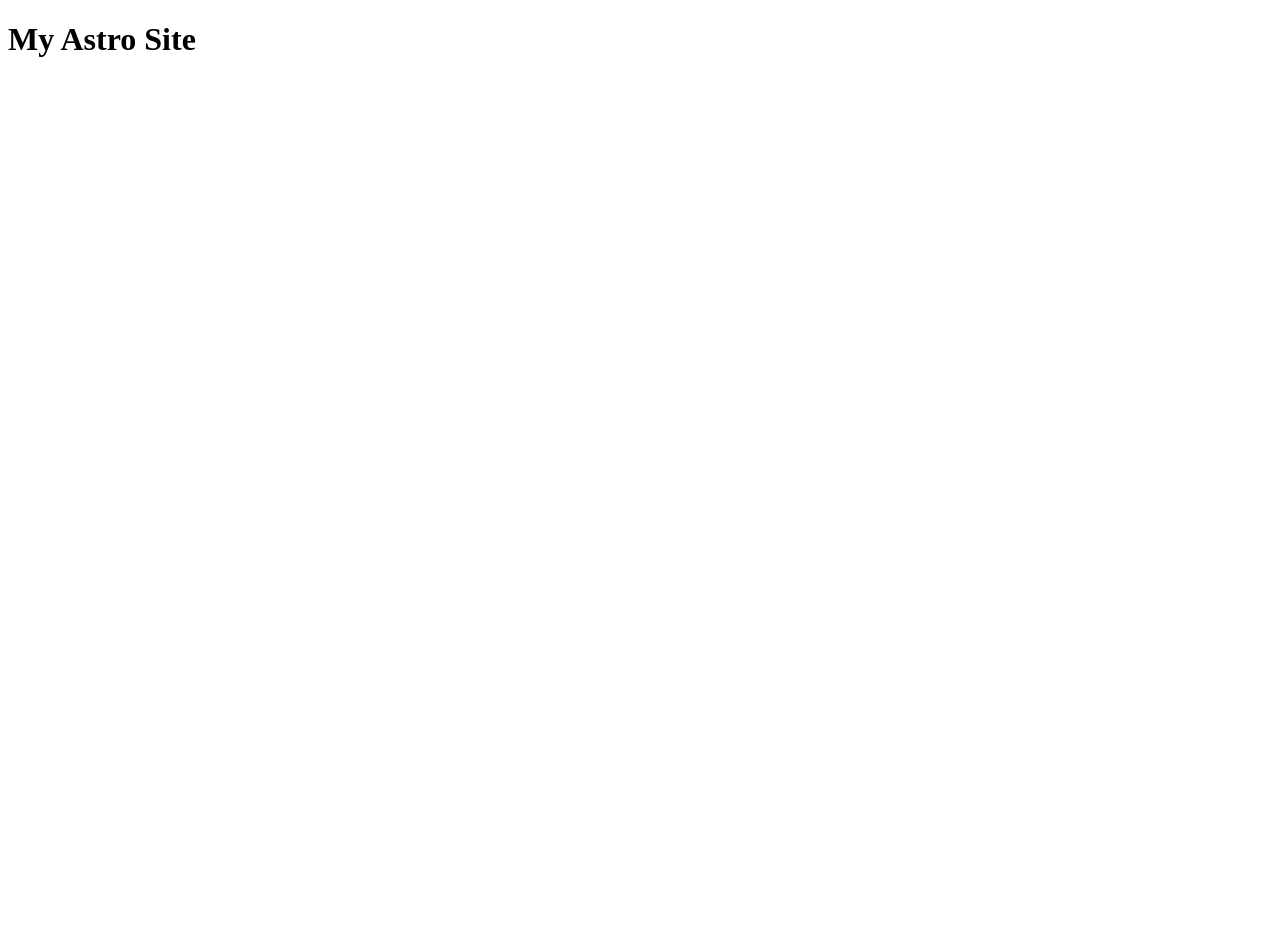
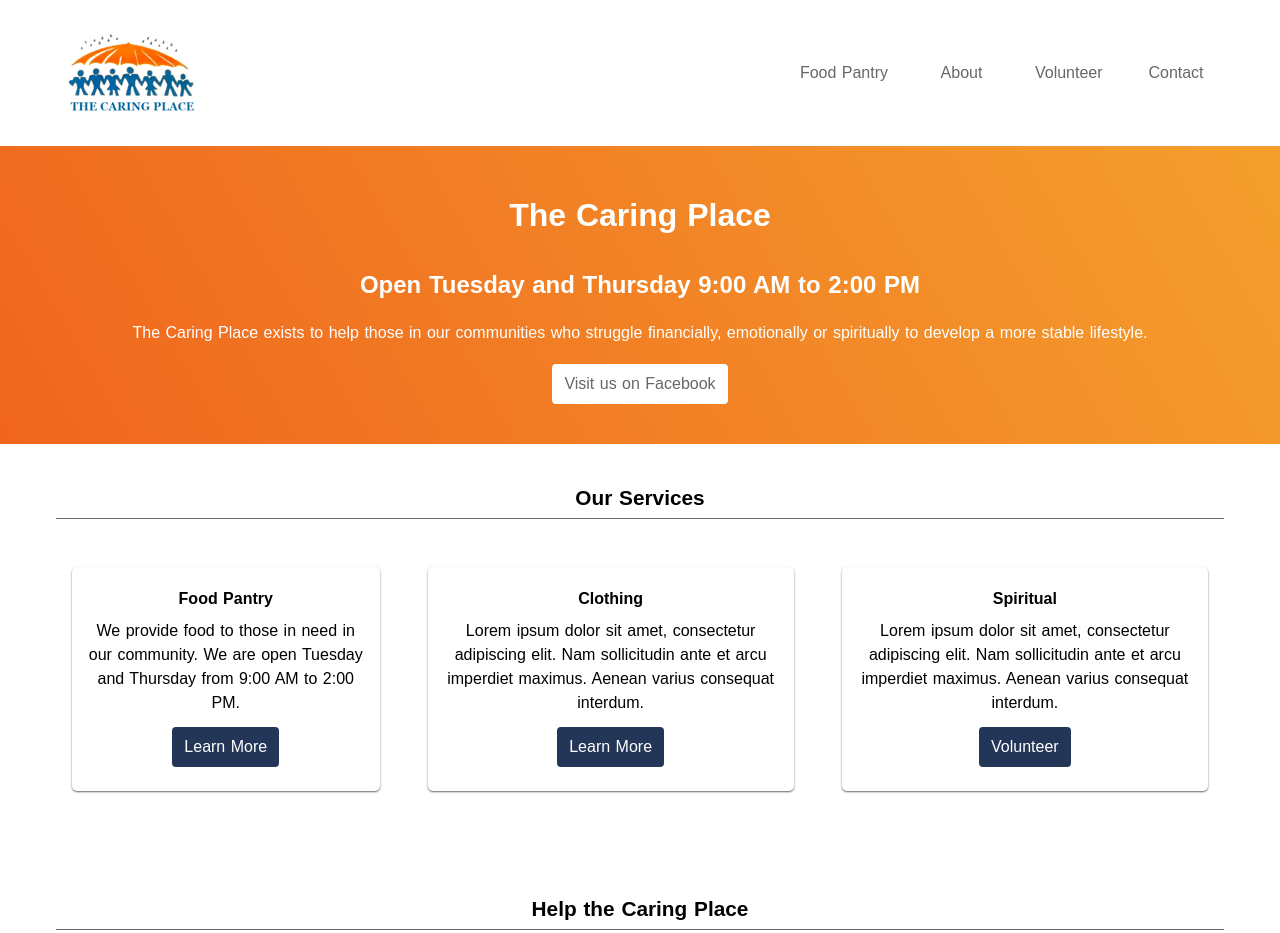
Before and after one commit to klcodanr/thecaringplace-info, an Astro site: page / in a window 1280 px wide. Shown: the top 933 px of the page. Before the commit the page ends 800 px from the top, so only its background shows below. Built offline with nearby package versions, Linux system fonts and the light colour scheme; Astro itself is replaced by a stand-in of ours.

Commit message:
Adding initial content

```diff
--- /dev/null
+++ b/src/components/Button.astro
@@ -0,0 +1,33 @@
+---
+const { link, variant } = Astro.props;
+const clazz = `button button-${variant}`;
+---
+
+<a href={link} class={clazz}>
+  <slot />
+</a>
+<style>
+  a {
+    text-decoration: none;
+    padding: 0.5em 0.75em;
+    border-radius: 4px;
+    display: inline-block;
+    min-width: 5em;
+    text-align: center;
+    margin: 0.5em;
+  }
+
+  .button-white {
+    color: var(--grey);
+    background-color: var(--text-over-color);
+  }
+
+  .button-blue {
+    color: var(--text-over-color);
+    background-color: var(--blue);
+  }
+
+  .button:hover {
+    filter:brightness(85%);
+  }
+</style>
--- /dev/null
+++ b/src/components/Card.astro
@@ -0,0 +1,21 @@
+---
+
+---
+
+<div class="card">
+  <slot />
+</div>
+
+<style>
+  .card {
+    padding: 1em;
+    margin: 1em;
+    border-radius: 5px;
+    box-shadow: 0 1px 2px 0 var(--grey);
+    display: flex;
+    flex-direction: column;
+    align-items: center;
+    gap: 0.1em;
+    text-align: center;
+  }
+</style>
--- /dev/null
+++ b/src/components/Column.astro
@@ -0,0 +1,12 @@
+---
+const { grow } = Astro.props;
+---
+
+<div class="column">
+  <slot />
+</div>
+<style define:vars={{ grow }}>
+  .column {
+    flex: var(--grow);
+  }
+</style>
--- /dev/null
+++ b/src/components/Columns.astro
@@ -0,0 +1,7 @@
+---
+
+---
+
+<div class="columns">
+  <slot />
+</div>
--- /dev/null
+++ b/src/components/Footer.astro
@@ -0,0 +1,23 @@
+---
+import { Image } from "astro:assets";
+import logo from "../images/logo.png";
+---
+
+<footer>
+  <aside>
+    <Image src={logo} alt="The Caring Place" />
+    <p>&copy; 2024 The Caring Place</p>
+  </aside>
+</footer>
+<style>
+  footer {
+    background-color: var(--blue);
+    color: var(--text-over-color);
+    margin-top: 2em;
+    padding: 2em 0;
+    margin-top: auto;
+  }
+  p {
+    text-align: center;
+  }
+</style>
--- /dev/null
+++ b/src/components/Header.astro
@@ -0,0 +1,50 @@
+---
+import Button from "./Button.astro";
+import { Image } from "astro:assets";
+import logo from "../images/logo.png";
+---
+
+<header>
+  <aside>
+    <div class="header-content">
+      <div class="header-logo">
+        <a href="/">
+          <Image src={logo} alt="The Caring Place" loading="eager" />
+        </a>
+      </div>
+      <nav>
+        <Button link="/pantry" variant="white">Food Pantry</Button>
+        <Button link="/about" variant="white">About</Button>
+        <Button link="/volunteer" variant="white">Volunteer</Button>
+        <Button link="/contact" variant="white">Contact</Button>
+      </nav>
+    </div>
+  </aside>
+</header>
+<style>
+  header {
+    padding: 20px 0;
+    box-shadow: 0 2px 2px 0 var(--grey);
+  }
+
+  .header-content {
+    display: flex;
+    flex-direction: row;
+    justify-content: space-between;
+    align-items: center;
+  }
+
+  nav a,
+  nav a:hover,
+  nav a:visited {
+    color: #333;
+    text-decoration: none;
+    padding: 1em;
+    border-radius: 4px;
+    display: inline-block;
+  }
+
+  nav a:hover {
+    background-color: #f5f5f5;
+  }
+</style>
--- /dev/null
+++ b/src/components/Hero.astro
@@ -0,0 +1,29 @@
+---
+
+---
+
+<section class="hero">
+  <aside>
+    <div class="hero-content">
+      <slot />
+    </div>
+  </aside>
+</section>
+
+<style>
+  .hero {
+    background-image: linear-gradient(60deg, #f0651e 0%, #f49f2d 100%);
+    color: white;
+    padding: 2em;
+    margin: 0;
+  }
+  .hero-content {
+    display: flex;
+    flex-direction: column;
+    gap: 0.5em;
+    align-items: center;
+  }
+  .hero > * {
+    flex-grow: 1;
+  }
+</style>
--- /dev/null
+++ b/src/layouts/BaseLayout.astro
@@ -0,0 +1,22 @@
+---
+import Header from "../components/Header.astro";
+import Footer from "../components/Footer.astro";
+import "../styles/reset.css";
+import "../styles/base.css";
+
+const { pageTitle } = Astro.props;
+---
+
+<html lang="en">
+  <head>
+    <meta charset="utf-8" />
+    <link rel="icon" type="image/svg+xml" href="/favicon.svg" />
+    <meta name="viewport" content="width=device-width" />
+    <title>{pageTitle} | The Caring Place</title>
+  </head>
+  <body>
+    <Header />
+    <slot />
+    <Footer />
+  </body>
+</html>
--- a/src/pages/index.astro
+++ b/src/pages/index.astro
@@ -1,16 +1,83 @@
+---
+import BaseLayout from "../layouts/BaseLayout.astro";
+import Button from "../components/Button.astro";
+import Hero from "../components/Hero.astro";
+import Card from "../components/Card.astro";
+import Column from "../components/Column.astro";
+import Columns from "../components/Columns.astro";
+const pageTitle = "Home";
 ---
 
----
-
-<html lang="en">
-	<head>
-		<meta charset="utf-8" />
-		<link rel="icon" type="image/svg+xml" href="/favicon.svg" />
-		<meta name="viewport" content="width=device-width" />
-		<meta name="generator" content={Astro.generator} />
-		<title>Astro</title>
-	</head>
-	<body>
-		<h1>My Astro Site</h1>
-	</body>
-</html>
+<BaseLayout pageTitle={pageTitle}>
+  <Hero>
+    <h1>The Caring Place</h1>
+    <h2>Open Tuesday and Thursday 9:00 AM to 2:00 PM</h2>
+    <p>
+      The Caring Place exists to help those in our communities who struggle
+      financially, emotionally or spiritually to develop a more stable
+      lifestyle.
+    </p>
+    <Button link="https://www.facebook.com/thecaringplacekh" variant="white">
+      Visit us on Facebook
+    </Button>
+  </Hero>
+  <article>
+    <section>
+      <header>
+        <h3>Our Services</h3>
+      </header>
+      <Columns>
+        <Card>
+          <h4>Food Pantry</h4>
+          <p>
+            We provide food to those in need in our community. We are open
+            Tuesday and Thursday from 9:00 AM to 2:00 PM.
+          </p>
+          <Button link="/pantry" variant="blue">Learn More</Button>
+        </Card>
+        <Card>
+          <h4>Clothing</h4>
+          <p>
+            Lorem ipsum dolor sit amet, consectetur adipiscing elit. Nam
+            sollicitudin ante et arcu imperdiet maximus. Aenean varius consequat
+            interdum.
+          </p>
+          <Button link="/pantry" variant="blue">Learn More</Button>
+        </Card>
+        <Card>
+          <h4>Spiritual</h4>
+          <p>
+            Lorem ipsum dolor sit amet, consectetur adipiscing elit. Nam
+            sollicitudin ante et arcu imperdiet maximus. Aenean varius consequat
+            interdum.
+          </p>
+          <Button link="/volunteer" variant="blue">Volunteer</Button>
+        </Card>
+      </Columns>
+    </section>
+    <section>
+      <header>
+        <h3>Help the Caring Place</h3>
+      </header>
+      <Columns>
+        <Card>
+          <h4>Donations</h4>
+          <p>
+            Curabitur dictum augue ipsum. Aliquam at sodales turpis, a varius
+            sem. Proin ultrices accumsan fermentum. Orci varius natoque
+            penatibus et magnis dis parturient montes
+          </p>
+          <Button link="/pantry" variant="blue">Learn More</Button>
+        </Card>
+        <Card>
+          <h4>Volunteers</h4>
+          <p>
+            Our volunteers are the lifeblood of our organization. We are always
+            looking for more help.
+          </p>
+          <Button link="/volunteer" variant="blue">Volunteer</Button>
+        </Card>
+      </Columns>
+    </section>
+  </article>
+</BaseLayout>
--- /dev/null
+++ b/src/styles/base.css
@@ -0,0 +1,89 @@
+body {
+  font-family: sans-serif;
+  word-spacing: 1px;
+  min-height: 100vh;
+  display: flex;
+  flex-direction: column;
+}
+
+h1 {
+  font-size: 2em;
+  margin: 0.4em 0;
+}
+h2 {
+  font-size: 1.5em;
+  margin: 0.3em 0;
+}
+h3 {
+  font-size: 1.3em;
+  margin: 0.26em 0;
+}
+h4,
+p {
+  font-size: 1em;
+  margin: 0.2em 0;
+}
+
+:root {
+  --red: #cc0000;
+  --grey: #676767;
+  --blue: rgb(35, 54, 88);
+  --text-over-color: white;
+}
+
+a,
+a:hover,
+a:visited {
+  color: var(--grey);
+}
+a:hover,
+a:visited {
+  filter: brightness(85%);
+}
+
+article {
+  padding: 1em 0;
+}
+
+article,
+aside {
+  max-width: 1200px;
+  margin: 0 auto;
+  padding: 0 1em;
+}
+
+section {
+  padding: 2em 0;
+}
+
+section > header {
+  text-align: center;
+}
+
+section > header::after {
+  content: "";
+  display: block;
+  width: 100%;
+  border-bottom: 1px solid var(--grey);
+  margin-bottom: 2em;
+}
+
+@media (max-width: 900px) {
+  .columns {
+    flex-direction: column;
+  }
+}
+@media (min-width: 900px) {
+  .columns {
+    flex-direction: row;
+  }
+}
+.columns {
+  display: flex;
+  gap: 1em;
+  margin: 1em 0;
+}
+
+.columns > * {
+  flex-grow: 1;
+}
--- /dev/null
+++ b/src/styles/reset.css
@@ -0,0 +1,54 @@
+*,
+*::before,
+*::after {
+  box-sizing: border-box;
+}
+
+* {
+  margin: 0;
+}
+
+body {
+  margin: unset;
+  line-height: 1.5;
+  font-size: 16px;
+  -webkit-font-smoothing: antialiased;
+}
+
+button,
+input,
+textarea,
+select {
+  font: inherit;
+}
+
+img,
+picture,
+svg,
+canvas {
+  display: block;
+  max-inline-size: 100%;
+  block-size: auto;
+  max-width: 100%;
+}
+
+p,
+h1,
+h2,
+h3,
+h4,
+h5,
+h6 {
+  overflow-wrap: break-word;
+}
+
+@media (prefers-reduced-motion: reduce) {
+  *,
+  *::before,
+  *::after {
+    animation-duration: 0.01ms !important;
+    animation-iteration-count: 1 !important;
+    transition-duration: 0.01ms !important;
+    scroll-behavior: auto !important;
+  }
+}
```
Also changed, not shown: src/layouts/Content.astro (added, +8 -0 lines), src/pages/about.astro (added, +103 -0 lines), src/pages/contact.astro (added, +88 -0 lines), src/pages/pantry.astro (added, +7 -0 lines), src/pages/volunteer.astro (added, +7 -0 lines), src/images/logo.png (added), src/images/pantry.png (added).
